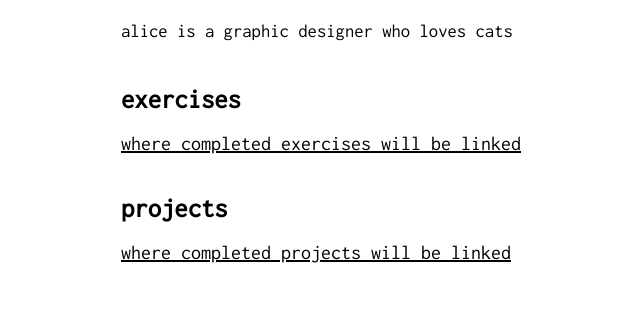
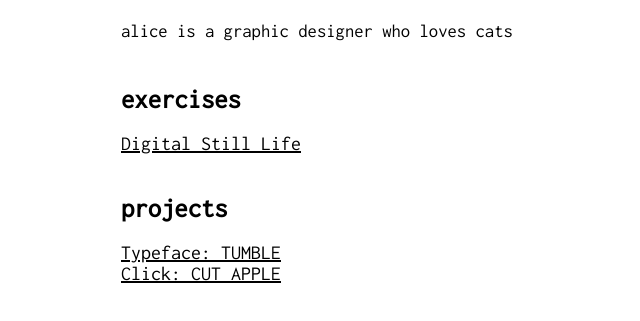
Before and after one commit to aliceniuuuuuu/interactive2, a plain HTML site: page index.html in a window 1280 px wide. Shown: the part 51-372 px from the top of the page, without its empty margins (269-909 px from the left). Drawn offline with Linux system fonts and the light colour scheme.

Commit message:
project name

```diff
--- a/index.html
+++ b/index.html
@@ -23,7 +23,7 @@
             <h3>exercises</h3>
 
             <ul>
-                <li><a href="codingfromlife-template/index.html" class="works">where completed exercises will be linked</a></li>
+                <li><a href="codingfromlife-template/index.html" class="works">Digital Still Life</a></li>
             </ul>
 
         </div>
@@ -32,7 +32,8 @@
             <h3>projects</h3>
 
             <ul>
-                <li><a href="p1/index.html" class="works">where completed projects will be linked</a></li>
+                <li><a href="p1/index.html" class="works">Typeface: TUMBLE</a></li>
+                <li><a href="p1/index.html" class="works">Click: CUT APPLE</a></li>
             </ul>
 
         </div>
```
